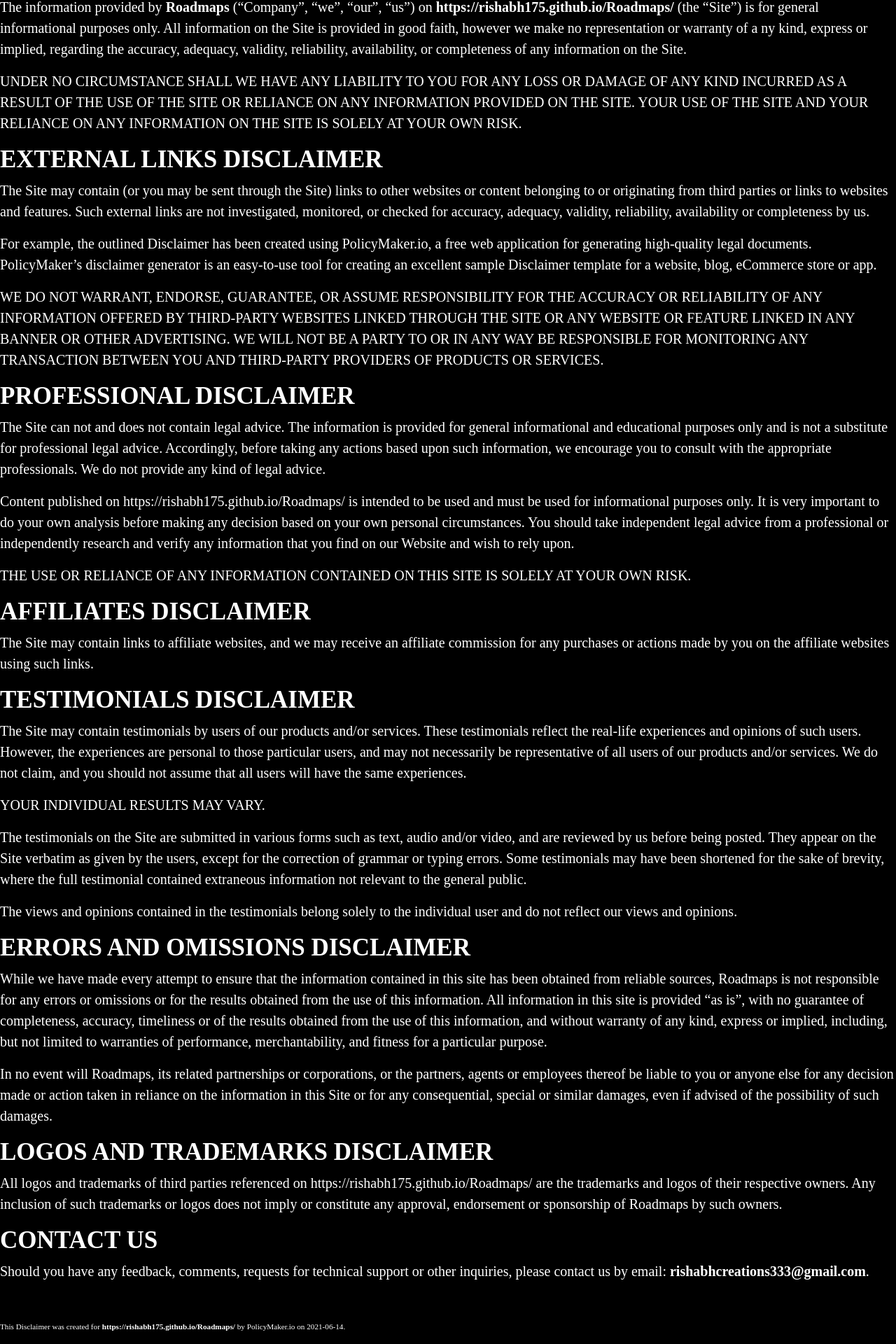
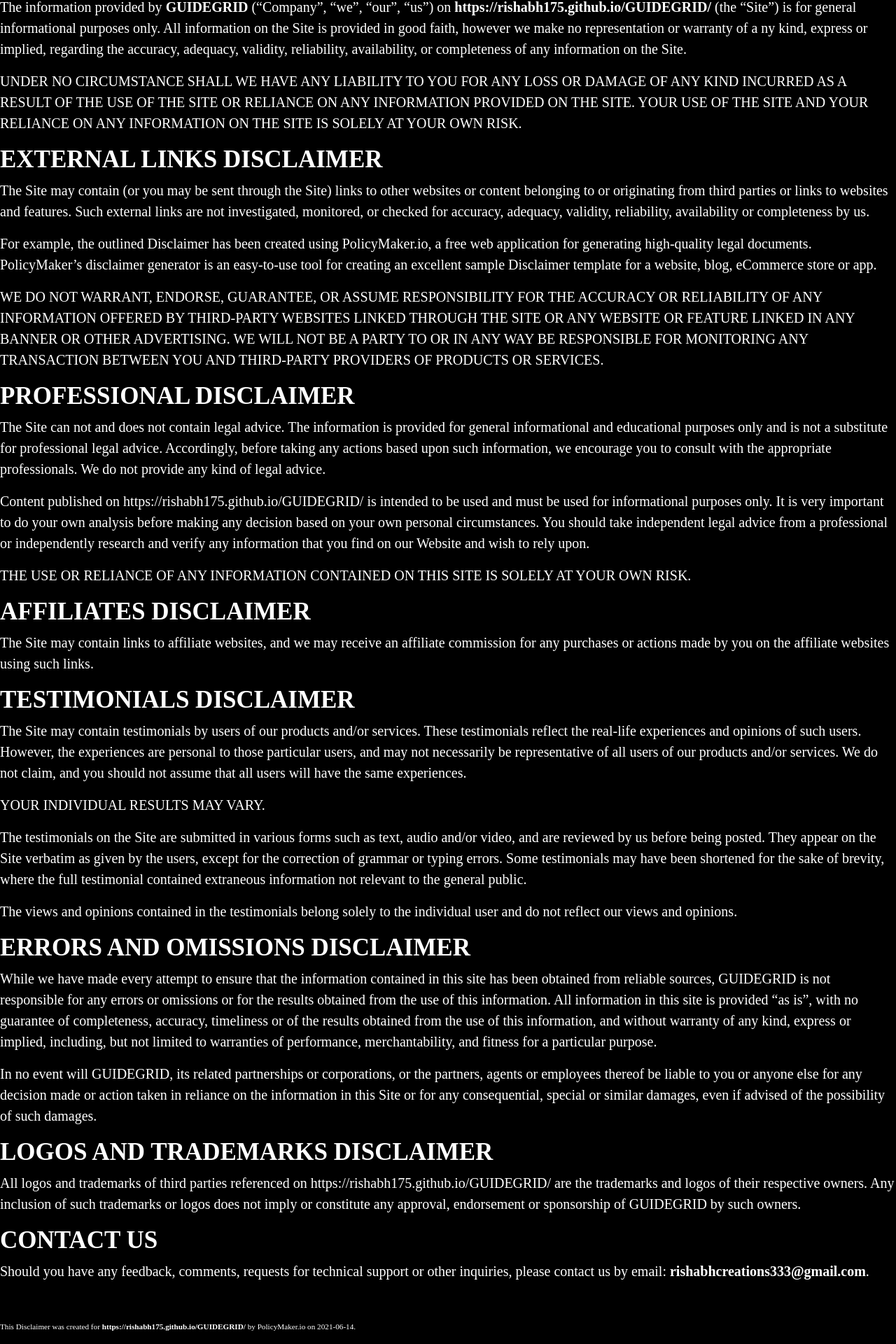
Before and after one commit to RISHABH175/Roadmaps, a Vue app: page /disclaimer in a window 1280 px wide. Shown: the part 219-2139 px from the top of the page at 70% size. Built offline with nearby package versions, Linux system fonts and the light colour scheme; a web font is replaced by a local one.

Commit message:
updated disclaimer

```diff
--- a/src/components/disclaimer.vue
+++ b/src/components/disclaimer.vue
@@ -6,8 +6,8 @@
       <p>Last updated: 2021-06-14</p>
       <h2><b>WEBSITE DISCLAIMER</b></h2>
       <p>
-        The information provided by <b>Roadmaps</b> (“Company”, “we”, “our”,
-        “us”) on <b>https://rishabh175.github.io/Roadmaps/</b> (the “Site”) is
+        The information provided by <b>GUIDEGRID</b> (“Company”, “we”, “our”,
+        “us”) on <b>https://rishabh175.github.io/GUIDEGRID/</b> (the “Site”) is
         for general informational purposes only. All information on the Site is
         provided in good faith, however we make no representation or warranty of
         a ny kind, express or implied, regarding the accuracy, adequacy,
@@ -66,7 +66,7 @@
         of legal advice.
       </p>
       <p>
-        Content published on https://rishabh175.github.io/Roadmaps/ is intended
+        Content published on https://rishabh175.github.io/GUIDEGRID/ is intended
         to be used and must be used for informational purposes only. It is very
         important to do your own analysis before making any decision based on
         your own personal circumstances. You should take independent legal
@@ -109,7 +109,7 @@
     <h2><b>ERRORS AND OMISSIONS DISCLAIMER</b></h2>
     <p>
       While we have made every attempt to ensure that the information contained
-      in this site has been obtained from reliable sources, Roadmaps is not
+      in this site has been obtained from reliable sources, GUIDEGRID is not
       responsible for any errors or omissions or for the results obtained from
       the use of this information. All information in this site is provided “as
       is”, with no guarantee of completeness, accuracy, timeliness or of the
@@ -118,7 +118,7 @@
       performance, merchantability, and fitness for a particular purpose.
     </p>
     <p>
-      In no event will Roadmaps, its related partnerships or corporations, or
+      In no event will GUIDEGRID, its related partnerships or corporations, or
       the partners, agents or employees thereof be liable to you or anyone else
       for any decision made or action taken in reliance on the information in
       this Site or for any consequential, special or similar damages, even if
@@ -128,10 +128,10 @@
       <h2><b>LOGOS AND TRADEMARKS DISCLAIMER</b></h2>
       <p>
         All logos and trademarks of third parties referenced on
-        https://rishabh175.github.io/Roadmaps/ are the trademarks and logos of
+        https://rishabh175.github.io/GUIDEGRID/ are the trademarks and logos of
         their respective owners. Any inclusion of such trademarks or logos does
         not imply or constitute any approval, endorsement or sponsorship of
-        Roadmaps by such owners.
+        GUIDEGRID by such owners.
       </p>
       <h2><b>CONTACT US</b></h2>
       <p>
@@ -144,7 +144,7 @@
         <a href="https://policymaker.io/disclaimer/" style="color: white"
           >Disclaimer</a
         >
-        was created for <b>https://rishabh175.github.io/Roadmaps/</b> by
+        was created for <b>https://rishabh175.github.io/GUIDEGRID/</b> by
         <a href="https://policymaker.io" style="color: white">PolicyMaker.io</a>
         on 2021-06-14.
       </p>
```
